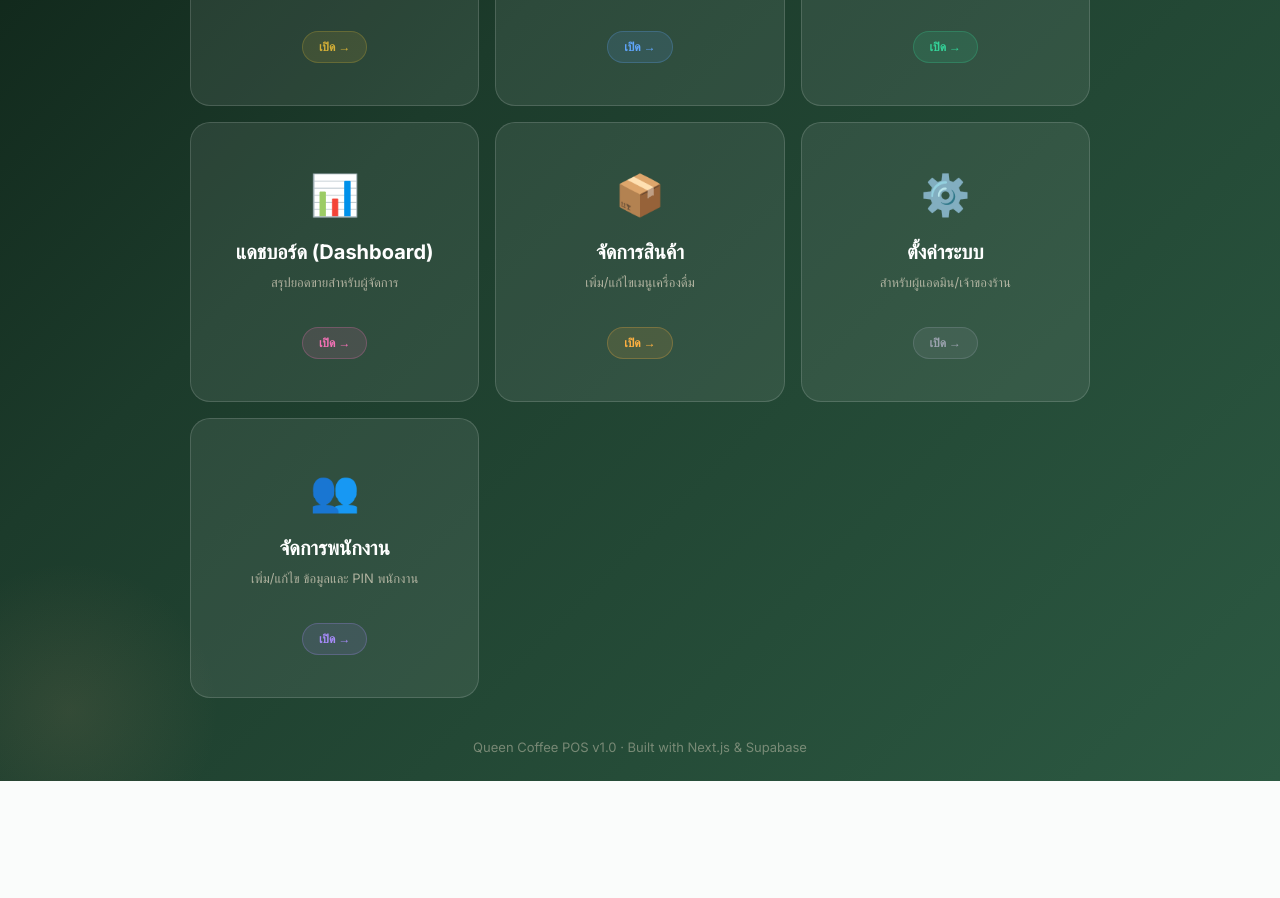
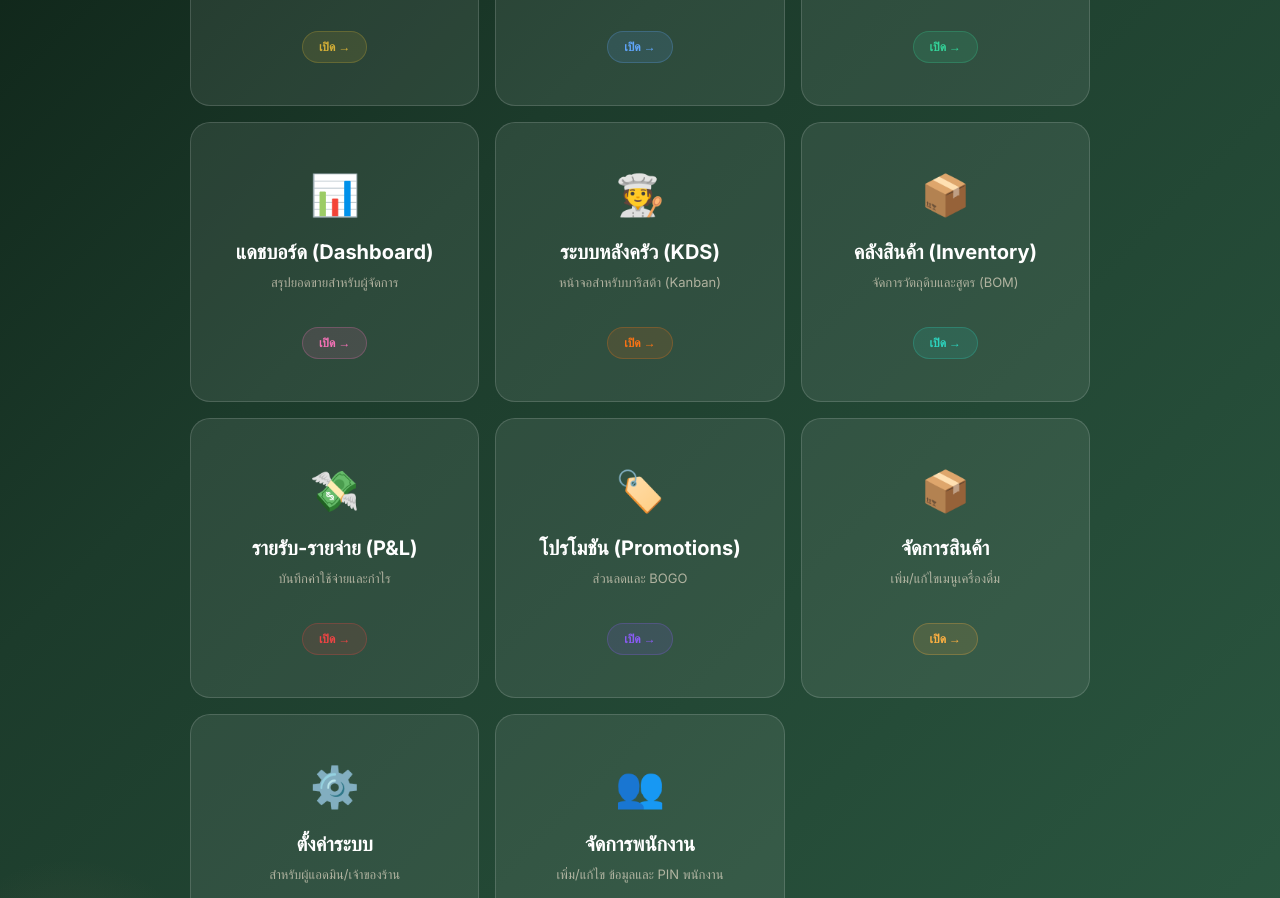
Before and after one commit to kittytaii35/coffee-POS, a Next.js app: page / in a window 1280 px wide. Shown: the part 480-1378 px from the top of the page. Before the commit the page ends 1261 px from the top, so only its background shows below. Built offline with nearby package versions, Linux system fonts and the light colour scheme; no server answers; the database is empty.

Commit message:
feat: Add new modules (KDS, Inventory, Expenses, Promotions) to Home screen navigation

```diff
--- a/src/app/page.tsx
+++ b/src/app/page.tsx
@@ -21,7 +21,7 @@ export default function HomePage() {
   const [error, setError] = useState('')
 
   const handleNavClick = (e: React.MouseEvent, href: string) => {
-    if (PROTECTED_ROUTES.includes(href)) {
+    if (PROTECTED_ROUTES.includes(href) || href.startsWith('/dashboard')) {
       e.preventDefault()
       setTargetUrl(href)
       setPin('')
@@ -173,6 +173,42 @@ export default function HomePage() {
           title={t.home.dashboard}
           subtitle={t.home.dashboardSub}
           accent="#f472b6"
+          openText={t.home.openButton}
+          onClick={handleNavClick}
+        />
+        <NavCard
+          href="/kds"
+          emoji="🧑‍🍳"
+          title={t.home.kds}
+          subtitle={t.home.kdsSub}
+          accent="#f97316"
+          openText={t.home.openButton}
+          onClick={handleNavClick}
+        />
+        <NavCard
+          href="/dashboard/inventory"
+          emoji="📦"
+          title={t.home.inventory}
+          subtitle={t.home.inventorySub}
+          accent="#2dd4bf"
+          openText={t.home.openButton}
+          onClick={handleNavClick}
+        />
+        <NavCard
+          href="/dashboard/expenses"
+          emoji="💸"
+          title={t.home.expenses}
+          subtitle={t.home.expensesSub}
+          accent="#ef4444"
+          openText={t.home.openButton}
+          onClick={handleNavClick}
+        />
+        <NavCard
+          href="/dashboard/promotions"
+          emoji="🏷️"
+          title={t.home.promotions}
+          subtitle={t.home.promotionsSub}
+          accent="#8b5cf6"
           openText={t.home.openButton}
           onClick={handleNavClick}
         />
--- a/src/lib/translations.ts
+++ b/src/lib/translations.ts
@@ -29,6 +29,14 @@ export const translations = {
       settingsSub: 'สำหรับผู้แอดมิน/เจ้าของร้าน',
       employees: 'จัดการพนักงาน',
       employeesSub: 'เพิ่ม/แก้ไข ข้อมูลและ PIN พนักงาน',
+      kds: 'ระบบหลังครัว (KDS)',
+      kdsSub: 'หน้าจอสำหรับบาริสต้า (Kanban)',
+      inventory: 'คลังสินค้า (Inventory)',
+      inventorySub: 'จัดการวัตถุดิบและสูตร (BOM)',
+      expenses: 'รายรับ-รายจ่าย (P&L)',
+      expensesSub: 'บันทึกค่าใช้จ่ายและกำไร',
+      promotions: 'โปรโมชัน (Promotions)',
+      promotionsSub: 'ส่วนลดและ BOGO',
       openButton: 'เปิด →',
     },
     order: {
@@ -423,6 +431,14 @@ export const translations = {
       settingsSub: 'Global configuration for admin',
       employees: 'Employees',
       employeesSub: 'Add/edit staff profiles & PINs',
+      kds: 'Kitchen Display (KDS)',
+      kdsSub: 'Kanban board for Baristas',
+      inventory: 'Inventory & BOM',
+      inventorySub: 'Stock management and recipes',
+      expenses: 'Expenses & Profit',
+      expensesSub: 'Ledger and P&L dashboard',
+      promotions: 'Promotions',
+      promotionsSub: 'Discounts, Happy Hour & BOGO',
       openButton: 'Open →',
     },
     order: {
```
